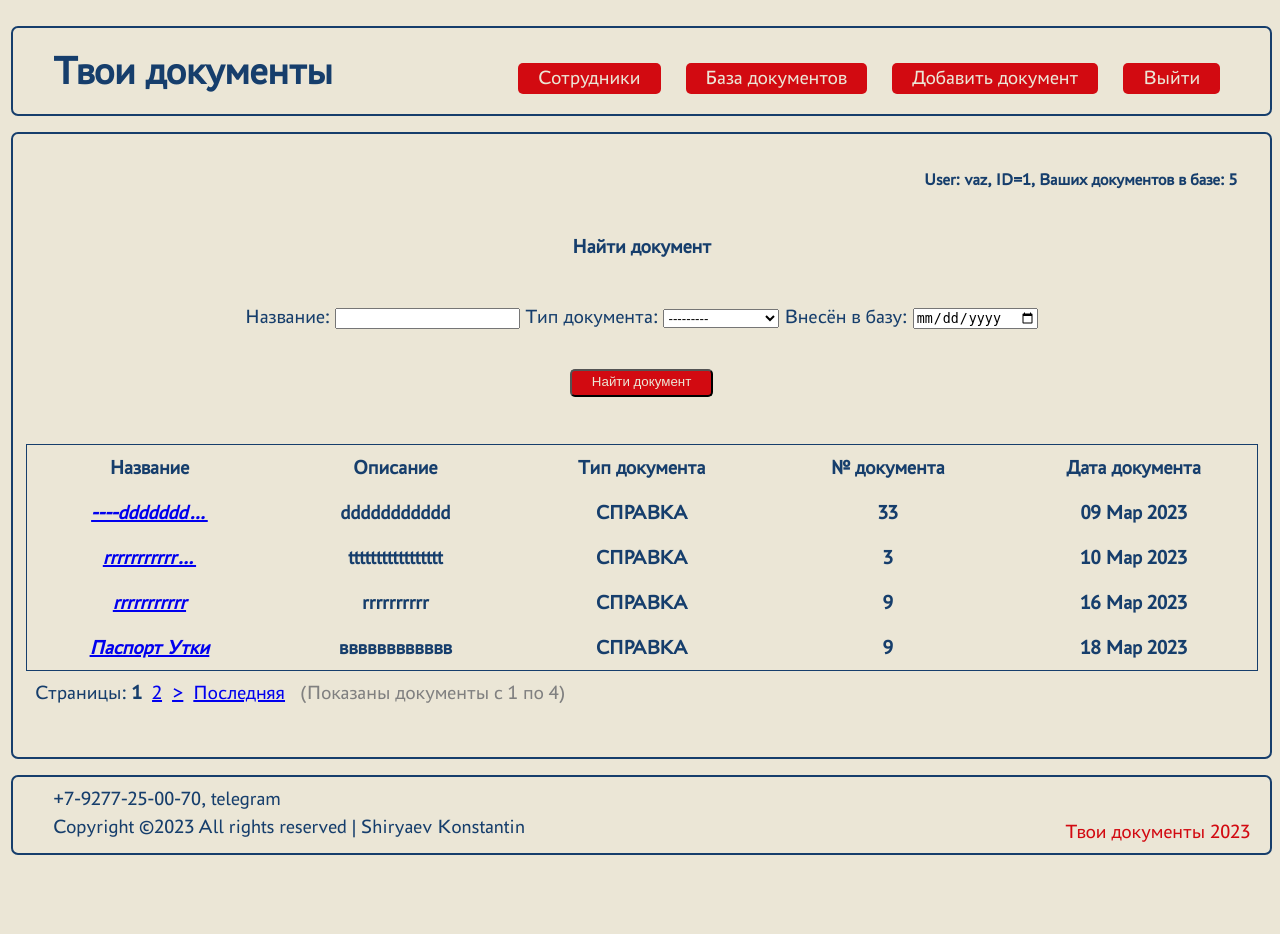
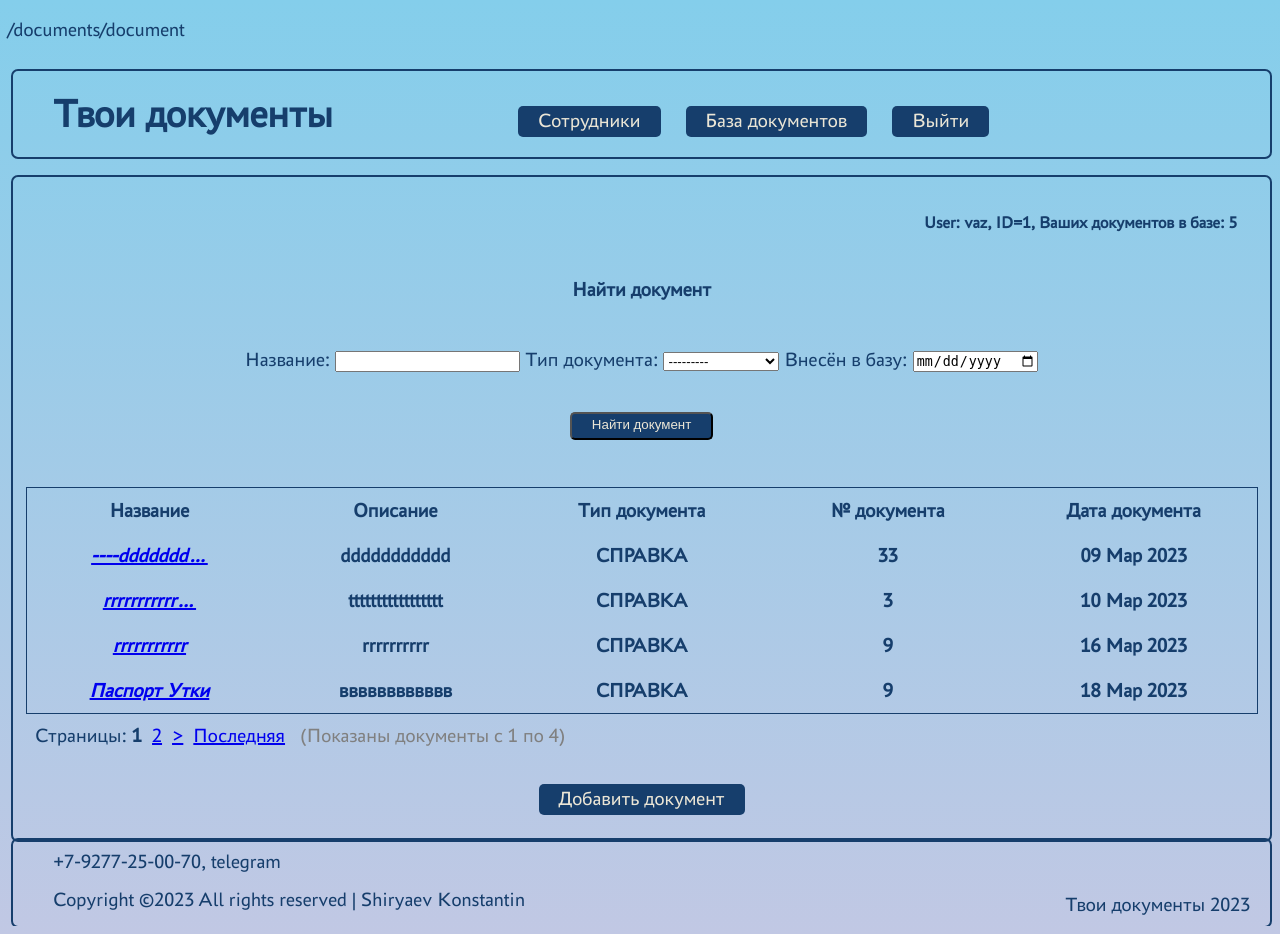
Before and after one commit to vaz-zip/Calculation_taxes, a Django app: page /documents/document in a window 1280 px wide. Before the commit the page ends 855 px from the top, so only its background shows below. Run offline with Django 4.2, Linux system fonts and the light colour scheme; a user stored in the database is signed in; data comes from the database, SQL or seed files in the repository; both versions use the stored data as it was after the commit; lists and menus that the app fills with data are empty; parts of the project's set-up code (start-up, migrations or seed data) failed here and were passed over.

Commit message:
CSS updated

```diff
--- a/project/documents/templates/documents.html
+++ b/project/documents/templates/documents.html
@@ -77,6 +77,10 @@
        {% endif %}
      <span style ="color: grey;">&nbsp;&nbsp;(Показаны документы с {{ page_obj.start_index }} по {{ page_obj.end_index }})</span>
    {% endif %}
-   </br></br>
-   </div>
+</div>
+<p></p>
+<div class="nav-link_1">
+    <a class="nav-link_1" href="/documents/create">Добавить документ</a>
+</div >
+
 {% endblock content %}
--- a/project/documents/views.py
+++ b/project/documents/views.py
@@ -9,7 +9,7 @@ from .filters import DocFilter
 from .forms import DocumentCreateForm, DocumentForm
 
 
-class DocumentList(LoginRequiredMixin, ListView):
+class DocumentList(ListView):
     model = Document
     template_name = 'documents.html'
     context_object_name = 'documents'
@@ -29,7 +29,7 @@ class DocumentList(LoginRequiredMixin, ListView):
         return context
 
 
-class DocumentDetail(LoginRequiredMixin, DetailView):
+class DocumentDetail(DetailView):
     model = Document
     template_name = 'document.html'
     context_object_name = 'document'
@@ -72,7 +72,7 @@ class DocumentCreateView(LoginRequiredMixin, CreateView):
             return self.form_invalid(form)
 
 
-class DocumentUpdateView(LoginRequiredMixin, UpdateView):
+class DocumentUpdateView(UpdateView):
     template_name = '_edit.html'
     form_class = DocumentForm
 
@@ -81,7 +81,7 @@ class DocumentUpdateView(LoginRequiredMixin, UpdateView):
         return Document.objects.get(pk=id)
 
 
-class ImageDeleteView(LoginRequiredMixin, RedirectView):
+class ImageDeleteView(RedirectView):
     def post(self, request, image_id: int, *args, **kwargs):
         document_id = Image.objects.filter(id=image_id).values('document_id').first()['document_id']
         Image.objects.filter(id=image_id).delete()
--- a/project/static/css/styles.css
+++ b/project/static/css/styles.css
@@ -35,7 +35,8 @@ html {
   }
 
 body {
-    background-color:  var(--document_beige);
+    background: linear-gradient(#84CEEB, #C1C8E4);
+    /* background-color:  var(--document_beige); */
     width: 99%;
     min-width:960px;
     max-height: 100em;
@@ -93,28 +91,28 @@ li {
     padding-right: 1em;
 }
 
-a.nav-link {
+a.nav-link, a.nav-link_1,
+.btn-edit, .mx-auto-delete,
+.btn-outline, .btn-secondary,
+.btn-sm {
     text-decoration: none;
     color: #EBE6D6;
-    background-color: #D20A11;
+    background-color:  #163E6C;  /*linear-gradient(#8860D0, #5680E9); */
     border-radius: 5px;
     padding: 3px 20px 6px 20px;
+}
+
+a.nav-link:hover, a.nav-link_1:hover,
+.btn-edit:hover, .mx-auto-delete:hover,
+.btn-outline:hover, .btn-secondary:hover,
+.btn-sm:hover {
+    background-color:  #5680E9;
+    text-decoration: underline;
 }
 
 div.nav-link_1 {
     text-align: center;
     padding-bottom: 1em;
-}
-
-a.nav-link_1 {
-    /*margin-left: 39em;
-    margin-right: auto;
-    /* margin-right: auto; */
-    text-decoration: none;
-    color: #EBE6D6;
-    background-color: #D20A11;
-    border-radius: 5px;
-    padding: 3px 20px 6px 20px;
 }
 
 
@@ -155,12 +153,6 @@ h4.title_2 {
     text-align: center;
 }
 
-.btn-sm {
-    color: #EBE6D6;
-    background-color: #D20A11;
-    border-radius: 5px;
-    padding: 3px 20px 6px 20px;
-}
 
 .table_blur {
     table-layout: fixed;
@@ -310,8 +276,8 @@ h2.doc-none {
 .frame-2 {
 	margin-left:auto;
 	margin-right: auto;
-    margin-top: 20px;
-    margin-bottom: 20px;
+    /* margin-top: 20px;
+    margin-bottom: 20px; */
     /* padding-top: 2px; */
 	max-width: 95em;
 	height: fit-content;
@@ -323,14 +289,14 @@ h2.doc-none {
 .footer-1 {
     /* position: relative; */
     margin-left: 40px;
-    margin-bottom: -10px;
+    /* margin-bottom: -10px; */
     color: #163E6C;
 }
 .footer-2 {
     /* position: relative; */
     float: right;
     margin-right: 20px;
-    color: #D20A11;
+    color: #163E6C;
 }
 
 .paginat {
--- a/project/taxes/templates/flatpages/default.html
+++ b/project/taxes/templates/flatpages/default.html
@@ -19,7 +19,7 @@
     <div class="wrapper">
         <header>
             <div class="frame">
-
+                {{ request.path }}
                 <!-- <div class="author_1"><h5>User: {{ request.user.username }}, ID={{ request.user.id }}</h5>
                 </div> -->
                 <div class="container">
--- a/project/taxes/templates/flatpages/default_1.html
+++ b/project/taxes/templates/flatpages/default_1.html
@@ -11,6 +11,7 @@
         <title>Выплаты</title>
 
         {% load static %}
+        {{ request.path }}
 
         <link href="{% static 'css/styles.css' %}" rel="stylesheet" />
         <link rel="shortcut icon" type="image/png" href="{% static '/favicon.ico' %}"/>
--- a/project/taxes/templates/flatpages/default_2.html
+++ b/project/taxes/templates/flatpages/default_2.html
@@ -11,6 +11,7 @@
         <title>Документы</title>
 
         {% load static %}
+        {{ request.path }}
 
         <link href="{% static 'css/styles.css' %}" rel="stylesheet" />
         <link rel="shortcut icon" type="image/png" href="{% static '/favicon.ico' %}"/>
--- a/project/taxes/templates/flatpages/default_3.html
+++ b/project/taxes/templates/flatpages/default_3.html
@@ -11,6 +11,7 @@
         <title>Документы</title>
 
         {% load static %}
+        {{ request.path }}
 
         <link href="{% static 'css/styles.css' %}" rel="stylesheet" />
         <link rel="shortcut icon" type="image/png" href="{% static '/favicon.ico' %}"/>
@@ -38,9 +39,9 @@
                             <li class="nav-item">
                                 <a class="nav-link" href="/documents/document">База документов</a>
                             </li>
-                            <li class="nav-item">
+                            <!-- <li class="nav-item">
                                 <a class="nav-link" href="/documents/create">Добавить документ</a>
-                            </li>
+                            </li> -->
                             <li class="nav-item">
                                 <a class="nav-link" href="/sign/logout/">Выйти</a>
                             </li>
```
Also changed, not shown: other parts of project/static/css/styles.css (+2 -31 lines), project/taxes/templates/report.html (+2 -33 lines), project/db.sqlite3, project/media/media/images/Снимок_экрана_от_2023-03-23_15-45-09_2jazzzu.png (added), project/media/media/images/Снимок_экрана_от_2023-03-23_15-45-09_Yj88Z8q.png (added).
